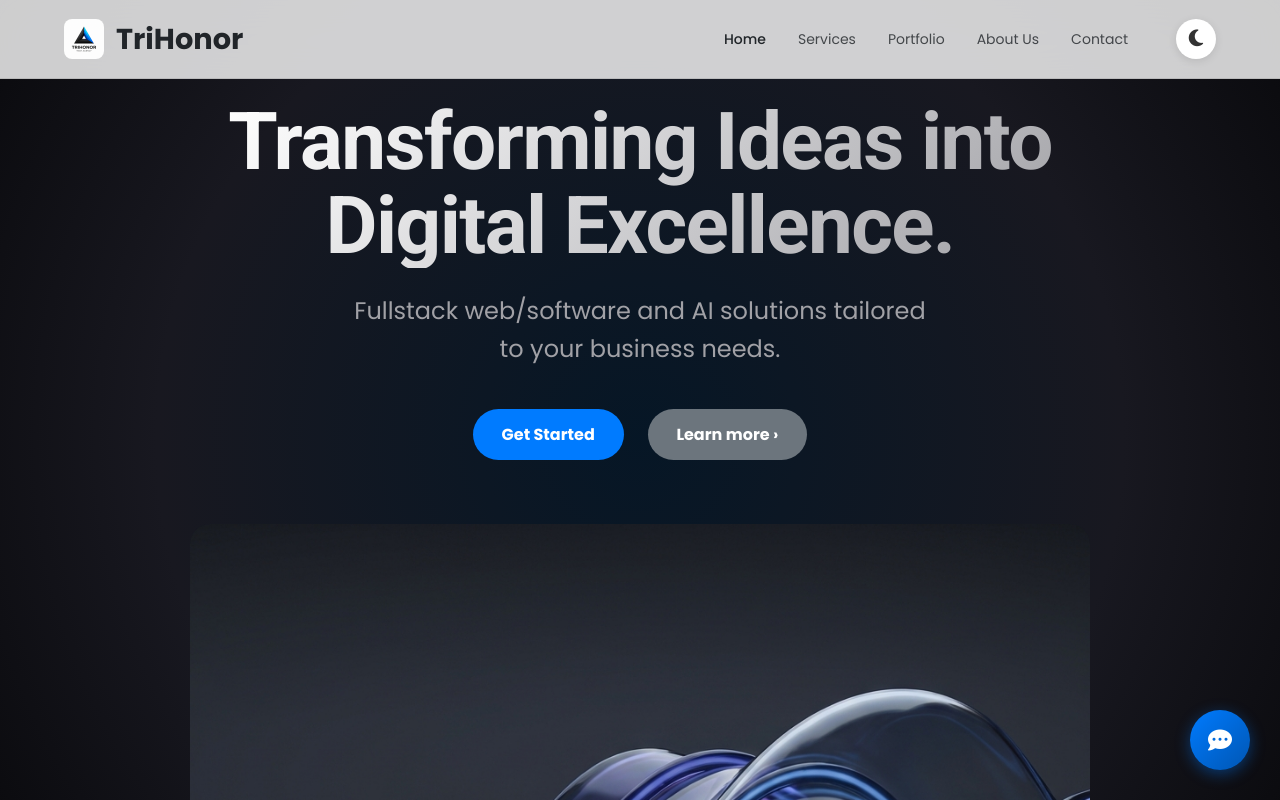
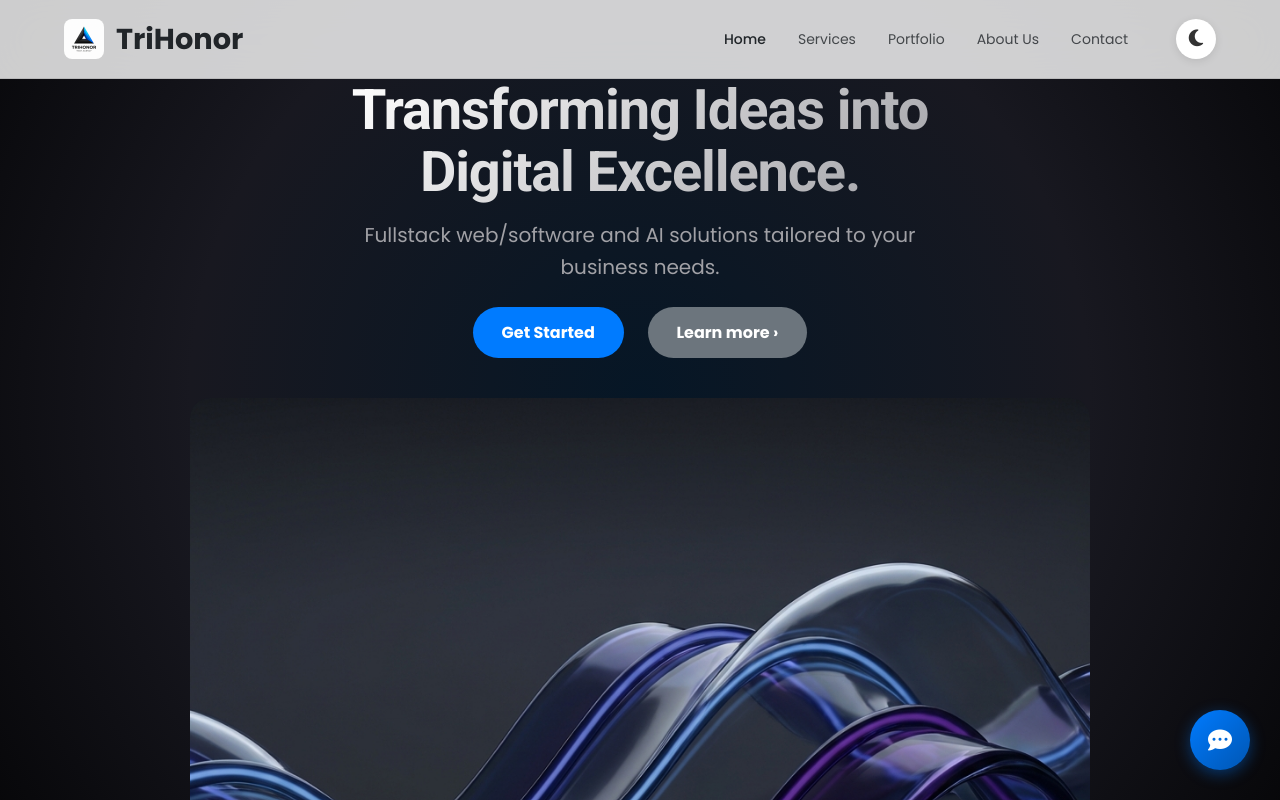
Before and after one commit to kapucuonur/TriHonor-WebPage, a React (Vite) app in the folder client/: page / in a window 1280 px wide. Shown: the top 800 px of the page. Built offline with nearby package versions, Linux system fonts and the light colour scheme.

Commit message:
Fix UI refinements: Compress Hero section and fix ScrollToTop button visibility

```diff
--- a/client/src/components/sections/HeroSection.css
+++ b/client/src/components/sections/HeroSection.css
@@ -1,11 +1,11 @@
 /* Apple-Style Hero Section */
 .hero {
   position: relative;
-  /* Reduced height for better initial view */
-  min-height: 80vh;
-  padding-top: 100px;
+  /* Further reduced height for a more compact "above the fold" view */
+  min-height: 70vh;
+  padding-top: 80px;
   /* Space for navbar */
-  padding-bottom: 40px;
+  padding-bottom: 20px;
   display: flex;
   align-items: center;
   justify-content: center;
@@ -35,7 +35,8 @@
   flex-direction: column;
   align-items: center;
   justify-content: center;
-  gap: 3rem;
+  gap: 1.5rem;
+  /* Reduced gap */
   max-width: 1100px;
   /* Wider container for the image */
   margin: 0 auto;
@@ -43,22 +44,25 @@
 
 /* Typography */
 .hero-content h1 {
-  font-size: 5rem;
-  line-height: 1.05;
+  font-size: 3.5rem;
+  /* Reduced from 5rem */
+  line-height: 1.1;
   font-weight: 700;
   letter-spacing: -0.02em;
   background: linear-gradient(135deg, #FFFFFF 0%, #A1A1A6 100%);
   background-clip: text;
   -webkit-background-clip: text;
   -webkit-text-fill-color: transparent;
-  margin-bottom: 1.5rem;
+  margin-bottom: 1rem;
 }
 
 .hero-content p {
-  font-size: 1.5rem;
+  font-size: 1.25rem;
+  /* Slightly smaller */
   color: #A1A1A6;
   max-width: 600px;
-  margin: 0 auto 2.5rem auto;
+  margin: 0 auto 1.5rem auto;
+  /* Reduced margin */
   font-weight: 400;
 }
 
```
